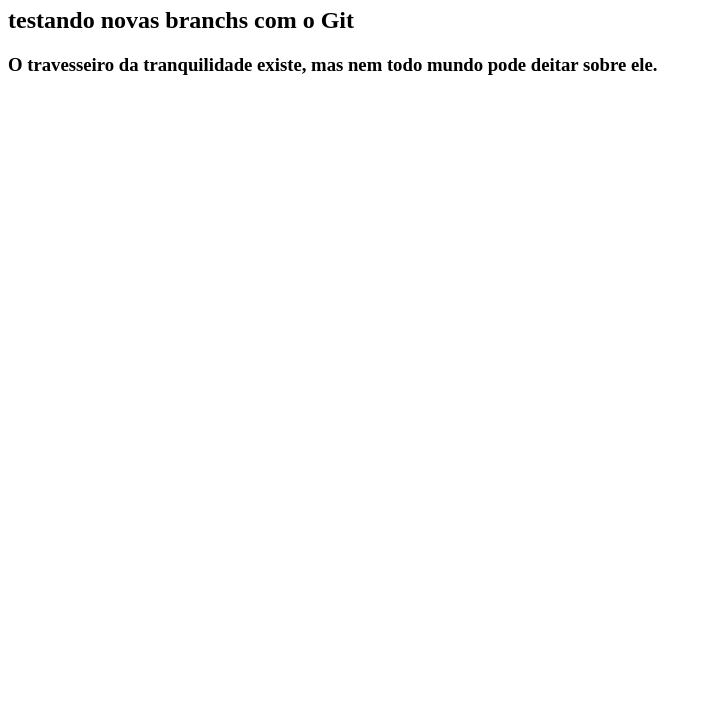
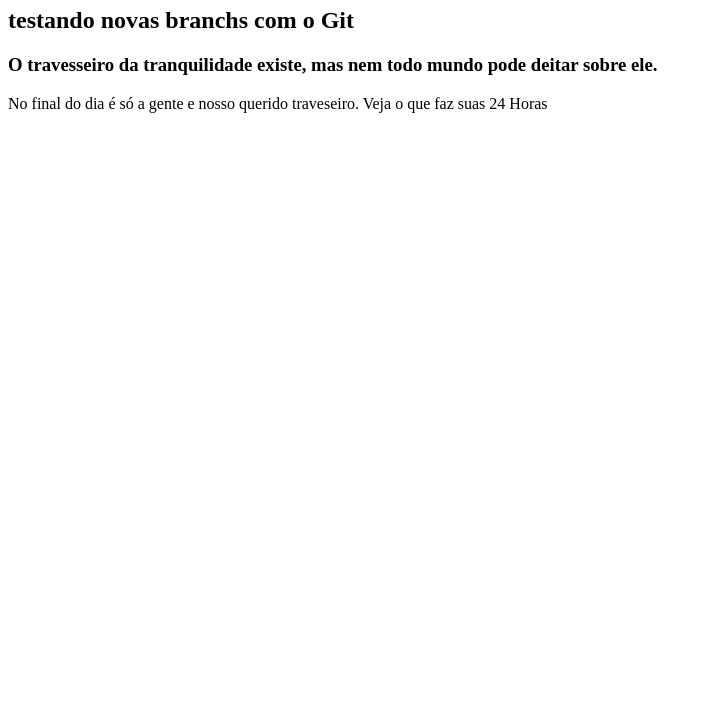
Before and after one commit to DannDevfull/conteudo-html-sp15, a plain HTML site: page Aula01/index.html in a window 1280 px wide. Shown: the part 73-800 px from the top of the page, without its empty margins (0-712 px from the left). Drawn offline with Linux system fonts and the light colour scheme.

Commit message:
adicionando textos

```diff
--- a/Aula01/index.html
+++ b/Aula01/index.html
@@ -10,7 +10,7 @@
     <h2> testando novas branchs com o Git</h2>
 
     <h3>O travesseiro da tranquilidade existe, mas nem todo mundo pode deitar sobre ele.</h3>
-
+    <p>No final do dia é só a gente e nosso querido traveseiro. Veja o que faz suas 24 Horas</p>
 
   </body>
 </html>
```
